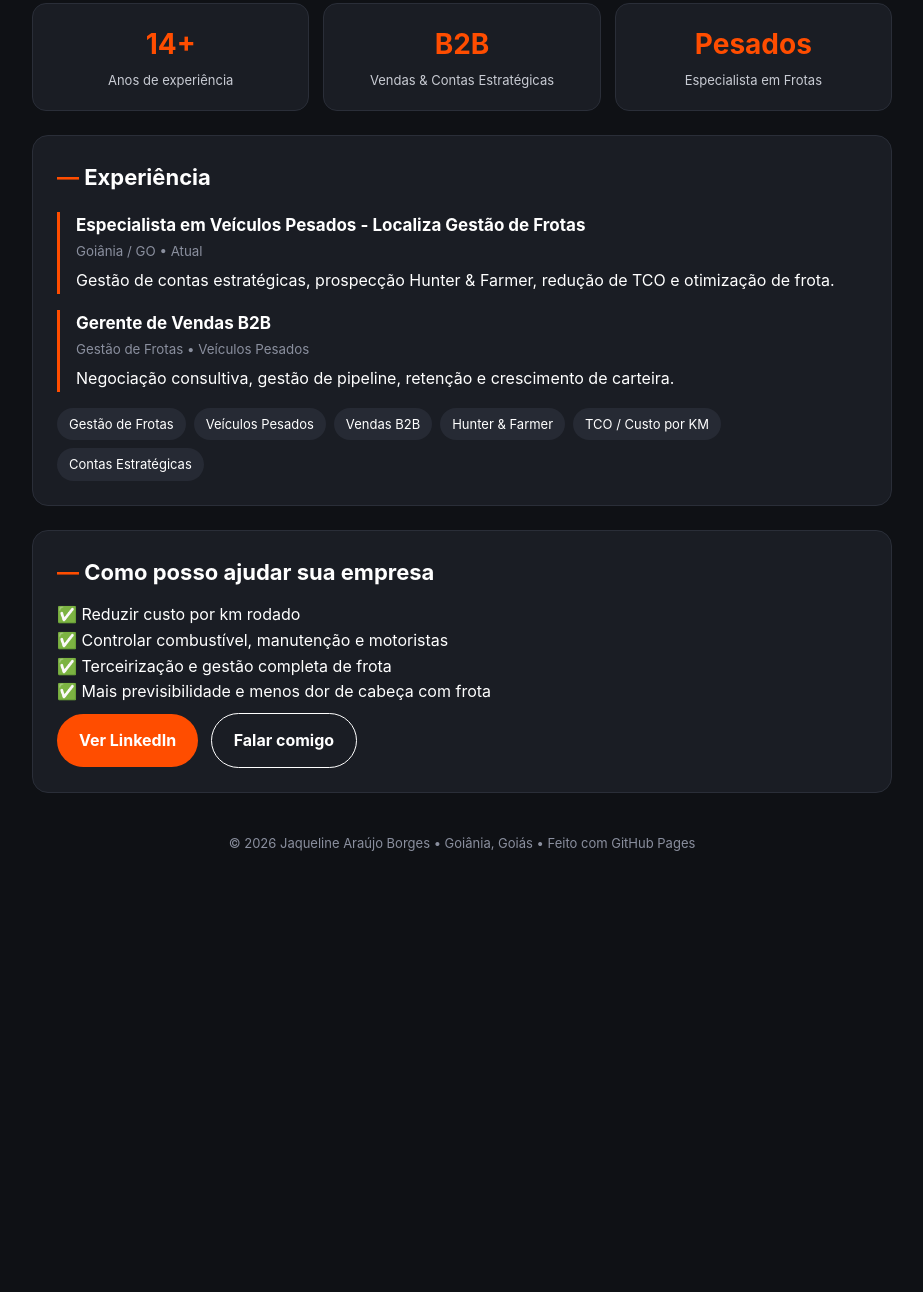
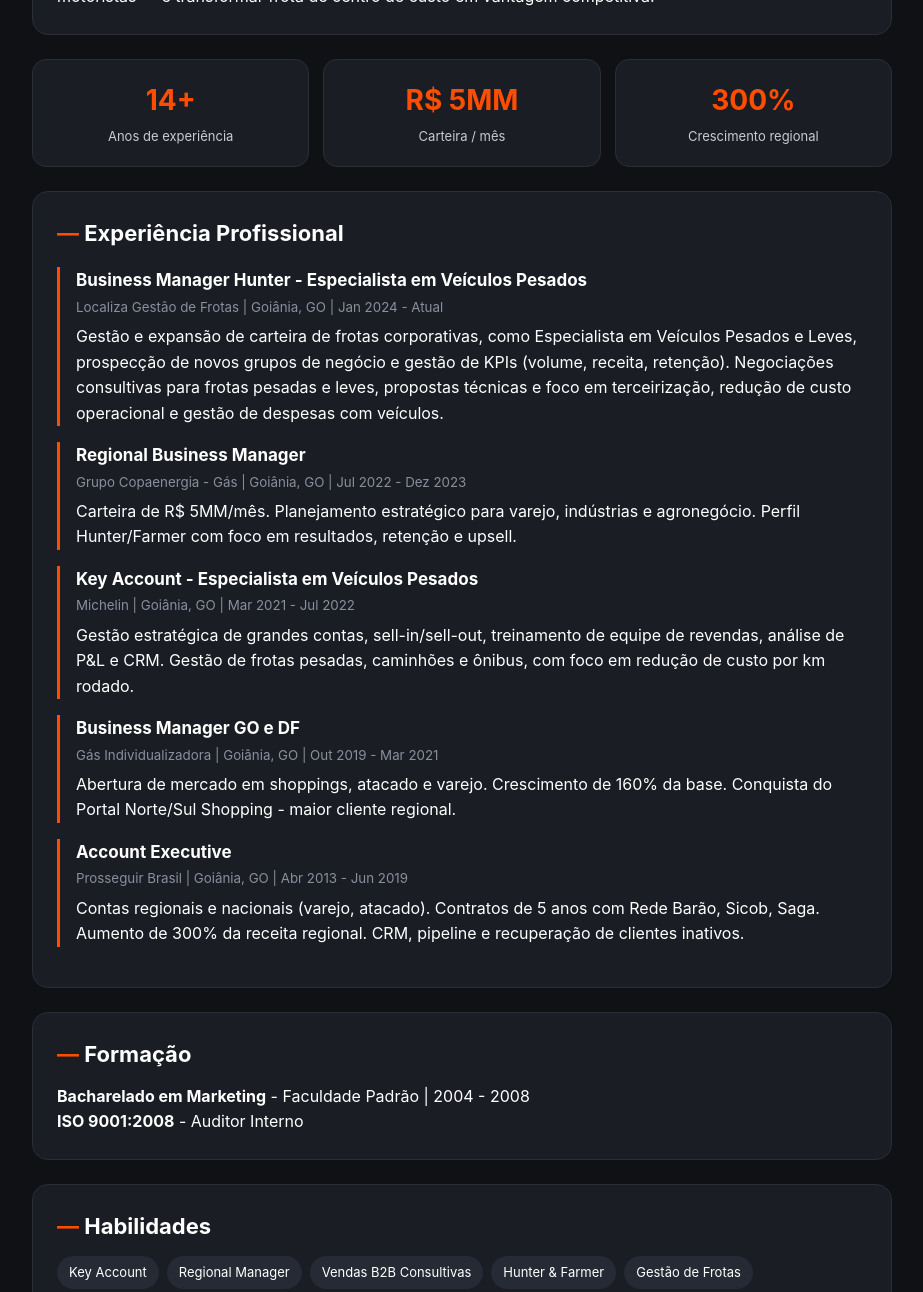
Before and after one commit to jaquelinevendasmkt-wq/Jaqueline-Ara-jo-Borges-, a plain HTML site: page index.html in a window 1280 px wide. Shown: the part 479-1771 px from the top of the page, without its empty margins (178-1101 px from the left). Before the commit the page ends 1373 px from the top, so only its background shows below. Drawn offline with Linux system fonts and the light colour scheme.

Commit message:
Update index.html with new content and styles

```diff
--- a/index.html
+++ b/index.html
@@ -26,8 +26,10 @@
 .tags{display:flex;flex-wrap:wrap;gap:8px;margin-top:12px}
 .tag{background:#262A34;border-radius:100px;padding:6px 12px;font-size:13px}
 .btn{display:inline-block;background:#FF4D00;color:#fff;text-decoration:none;padding:14px 22px;border-radius:100px;font-weight:700;margin:8px 8px 0 0}
+.btn-green{background:#25D366}
 .btn-outline{background:transparent;border:1px solid #fff}
 .footer{margin-top:40px;color:#8A8F9E;font-size:13px;text-align:center}
+a{color:#FF4D00}
 @media(max-width:600px){h1{font-size:32px}.stats{grid-template-columns:1fr}}
 </style>
 </head>
@@ -35,48 +37,84 @@
 <div class="container">
 <span class="badge">Disponível • Goiânia / GO - DF • Híbrido</span>
 <h1>Jaqueline Araújo <span>Borges</span></h1>
-  <p class="subtitle">Sales Expert | Fleet & Mobility Specialist | Hunter & Farmer</p>
-  <p class="meta">Goiânia, Goiás • CNH B + Carro Próprio • Português Nativo • Inglês Profissional • Espanhol Básico</p>
+<p class="subtitle">Regional Manager | Business Manager | Key Account | Hunter & Farmer | Fleet & Mobility Specialist</p>
+<p class="meta">Goiânia, Goiás • +55 62 99296-1869 • jaqueline.vendasmkt@gmail.com • CNH B + Carro Próprio • Disponível para viagens</p>
 
 <div class="card">
 <h2><i>—</i> Sobre</h2>
-    <p>Gerente de vendas B2B com <b>14 anos</b> em gestão de frotas, veículos pesados e contas estratégicas. Atualmente na <b>Localiza Gestão de Frotas</b> como Especialista em Veículos Pesados.</p>
+<p>Profissional sênior com <b>14 anos</b> em vendas B2B, gestão de grandes contas regionais e nacionais. Perfil Hunter & Farmer com ampla experiência em gestão de frotas, como Especialista em Veículos Pesados. Atualmente na <b>Localiza Gestão de Frotas</b>.</p>
 <p style="margin-top:10px">Eu ajudo empresas a reduzir custo por km rodado, controlar combustível, manutenção e despesas de motoristas — e transformar frota de centro de custo em vantagem competitiva.</p>
 </div>
 
 <div class="stats">
 <div class="stat"><b>14+</b><span>Anos de experiência</span></div>
-    <div class="stat"><b>B2B</b><span>Vendas & Contas Estratégicas</span></div>
-    <div class="stat"><b>Pesados</b><span>Especialista em Frotas</span></div>
+<div class="stat"><b>R$ 5MM</b><span>Carteira / mês</span></div>
+<div class="stat"><b>300%</b><span>Crescimento regional</span></div>
 </div>
 
 <div class="card">
-    <h2><i>—</i> Experiência</h2>
+<h2><i>—</i> Experiência Profissional</h2>
+
 <div class="job">
-      <b>Especialista em Veículos Pesados - Localiza Gestão de Frotas</b>
-      <small>Goiânia / GO • Atual</small>
-      <p>Gestão de contas estratégicas, prospecção Hunter & Farmer, redução de TCO e otimização de frota.</p>
+<b>Business Manager Hunter - Especialista em Veículos Pesados</b>
+<small>Localiza Gestão de Frotas | Goiânia, GO | Jan 2024 - Atual</small>
+<p>Gestão e expansão de carteira de frotas corporativas, como Especialista em Veículos Pesados e Leves, prospecção de novos grupos de negócio e gestão de KPIs (volume, receita, retenção). Negociações consultivas para frotas pesadas e leves, propostas técnicas e foco em terceirização, redução de custo operacional e gestão de despesas com veículos.</p>
 </div>
+
 <div class="job">
-      <b>Gerente de Vendas B2B</b>
-      <small>Gestão de Frotas • Veículos Pesados</small>
-      <p>Negociação consultiva, gestão de pipeline, retenção e crescimento de carteira.</p>
+<b>Regional Business Manager</b>
+<small>Grupo Copaenergia - Gás | Goiânia, GO | Jul 2022 - Dez 2023</small>
+<p>Carteira de R$ 5MM/mês. Planejamento estratégico para varejo, indústrias e agronegócio. Perfil Hunter/Farmer com foco em resultados, retenção e upsell.</p>
 </div>
+
+<div class="job">
+<b>Key Account - Especialista em Veículos Pesados</b>
+<small>Michelin | Goiânia, GO | Mar 2021 - Jul 2022</small>
+<p>Gestão estratégica de grandes contas, sell-in/sell-out, treinamento de equipe de revendas, análise de P&L e CRM. Gestão de frotas pesadas, caminhões e ônibus, com foco em redução de custo por km rodado.</p>
+</div>
+
+<div class="job">
+<b>Business Manager GO e DF</b>
+<small>Gás Individualizadora | Goiânia, GO | Out 2019 - Mar 2021</small>
+<p>Abertura de mercado em shoppings, atacado e varejo. Crescimento de 160% da base. Conquista do Portal Norte/Sul Shopping - maior cliente regional.</p>
+</div>
+
+<div class="job">
+<b>Account Executive</b>
+<small>Prosseguir Brasil | Goiânia, GO | Abr 2013 - Jun 2019</small>
+<p>Contas regionais e nacionais (varejo, atacado). Contratos de 5 anos com Rede Barão, Sicob, Saga. Aumento de 300% da receita regional. CRM, pipeline e recuperação de clientes inativos.</p>
+</div>
+</div>
+
+<div class="card">
+<h2><i>—</i> Formação</h2>
+<p><b>Bacharelado em Marketing</b> - Faculdade Padrão | 2004 - 2008<br>
+<b>ISO 9001:2008</b> - Auditor Interno</p>
+</div>
+
+<div class="card">
+<h2><i>—</i> Habilidades</h2>
 <div class="tags">
-      <span class="tag">Gestão de Frotas</span>
-      <span class="tag">Veículos Pesados</span>
-      <span class="tag">Vendas B2B</span>
-      <span class="tag">Hunter & Farmer</span>
-      <span class="tag">TCO / Custo por KM</span>
-      <span class="tag">Contas Estratégicas</span>
+<span class="tag">Key Account</span><span class="tag">Regional Manager</span><span class="tag">Vendas B2B Consultivas</span><span class="tag">Hunter & Farmer</span><span class="tag">Gestão de Frotas</span><span class="tag">Veículos Pesados e Leves</span><span class="tag">Negociação</span><span class="tag">Salesforce, SAP, HubSpot</span><span class="tag">Excel Avançado</span><span class="tag">Power BI</span><span class="tag">Gestão de Equipes</span><span class="tag">KPIs e P&L</span>
 </div>
+<p style="margin-top:14px"><b>Idiomas:</b> Português Nativo | Inglês Intermediário / Profissional | Espanhol Básico</p>
 </div>
 
 <div class="card">
 <h2><i>—</i> Como posso ajudar sua empresa</h2>
 <p>✅ Reduzir custo por km rodado<br>✅ Controlar combustível, manutenção e motoristas<br>✅ Terceirização e gestão completa de frota<br>✅ Mais previsibilidade e menos dor de cabeça com frota</p>
-    <a class="btn" href="https://www.linkedin.com/in/jaqueline-araujo-borges" target="_blank">Ver LinkedIn</a>
-    <a class="btn btn-outline" href="mailto:jaqueline@email.com">Falar comigo</a>
+<a class="btn" href="https://www.linkedin.com/in/jaqueline-borges-4a8194170" target="_blank">Ver LinkedIn</a>
+<a class="btn btn-green" href="https://wa.me/5562992961869?text=Ol%C3%A1%20Jaqueline!%20Vim%20pelo%20seu%20site%20e%20quero%20saber%20mais.">Falar comigo no WhatsApp</a>
+<a class="btn btn-outline" href="mailto:jaqueline.vendasmkt@gmail.com">Enviar e-mail</a>
+</div>
+
+<div class="card">
+<h2><i>—</i> Contato</h2>
+<p><b>Jaqueline Araújo Borges</b></p>
+<p>📱 WhatsApp / Celular: <a href="https://wa.me/5562992961869">(62) 99296-1869</a></p>
+<p>📧 E-mail: <a href="mailto:jaqueline.vendasmkt@gmail.com">jaqueline.vendasmkt@gmail.com</a></p>
+<p>💼 LinkedIn: <a href="https://www.linkedin.com/in/jaqueline-borges-4a8194170" target="_blank">linkedin.com/in/jaqueline-borges-4a8194170</a></p>
+<p>📍 Goiânia, Goiás - Brasil</p>
 </div>
 
 <p class="footer">© 2026 Jaqueline Araújo Borges • Goiânia, Goiás • Feito com GitHub Pages</p>
```
Lines whose indentation alone changed are shown as unchanged.
